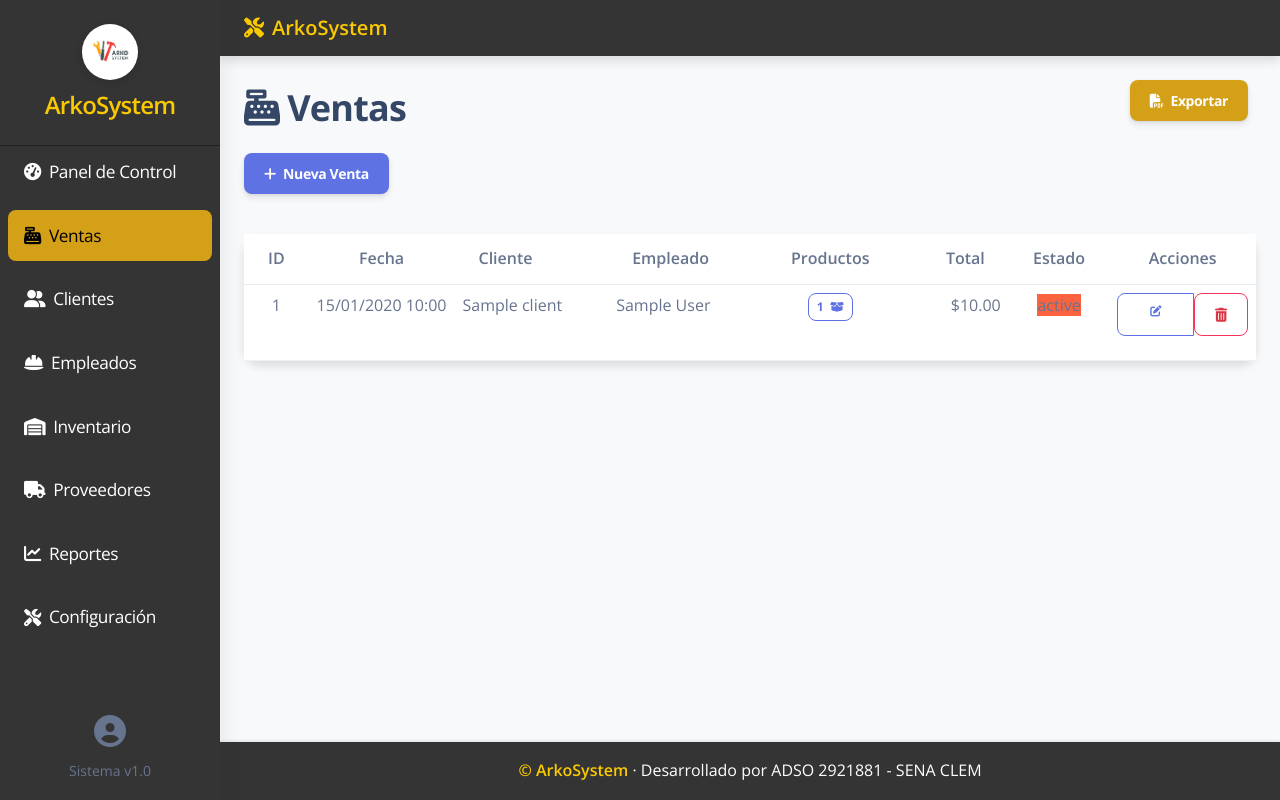
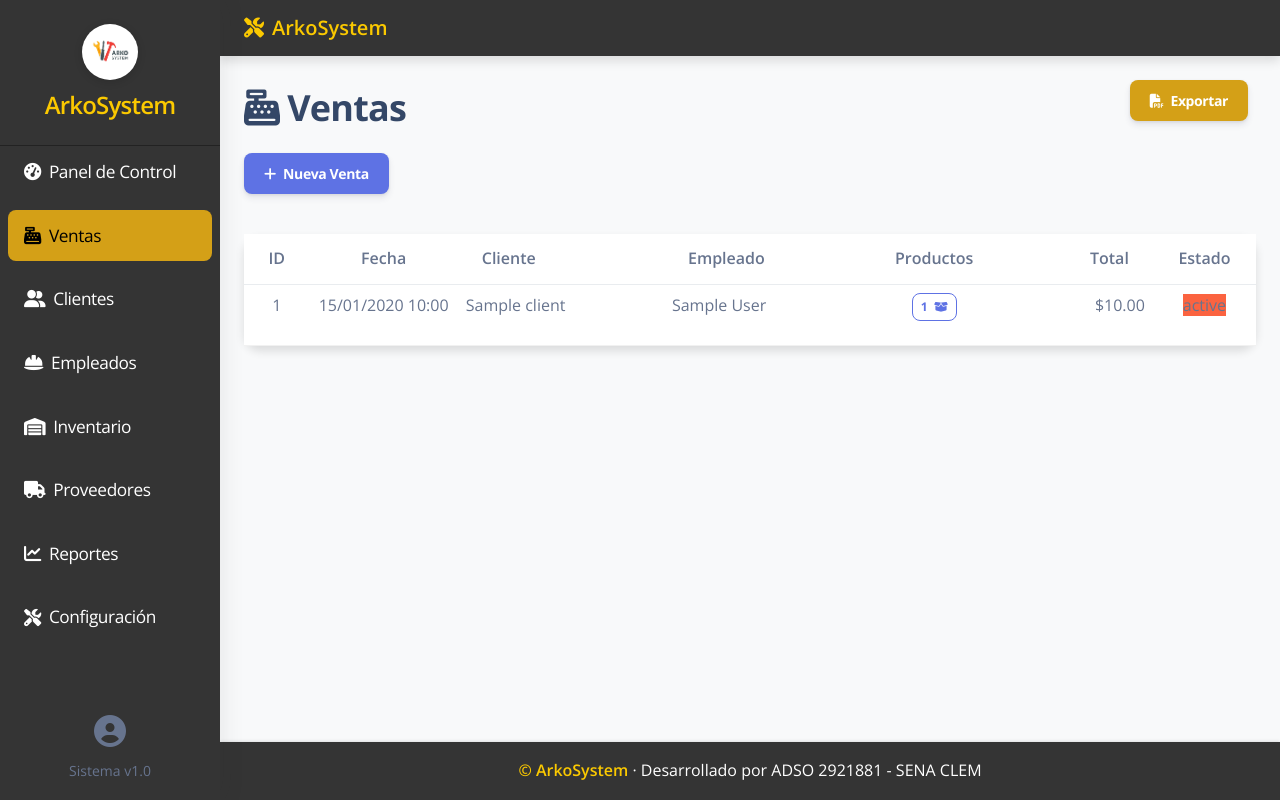
Before and after one commit to Linavs18/ArkoSystem--T1, a Spring Boot app: page /view/sales in a window 1280 px wide. Run offline with Spring Boot 4, Linux system fonts and the light colour scheme; data comes from the database, SQL or seed files in the repository; tables that the repository leaves empty hold one stand-in row (values such as "Sample post"); some libraries are stand-ins or nearby versions.

Commit message:
Sales
Adjusted the viewsale

```diff
--- a/arkosystem/src/main/resources/templates/ViewSale/Sales.html
+++ b/arkosystem/src/main/resources/templates/ViewSale/Sales.html
@@ -6,7 +6,7 @@
     <title>ArkoSystem - Ventas</title>
     <link rel="stylesheet" th:href="@{/assets/css/argon-dashboard.css}">
     <link rel="stylesheet" th:href="@{/assets/css/custom.css}">
-    <link rel="stylesheet" href="https://cdnjs.cloudflare.com/ajax/libs/font-awesome/6.0.0/css/all.min.css  "/>
+    <link rel="stylesheet" href="https://cdnjs.cloudflare.com/ajax/libs/font-awesome/6.0.0/css/all.min.css"/>
 </head>
 <body>
 <div layout:fragment="content">
@@ -56,7 +56,6 @@
                             <th class="text-center" style="width: 8%">Productos</th>
                             <th class="text-end" style="width: 15%">Total</th>
                             <th class="text-center" style="width: 10%">Estado</th>
-                            <th class="text-center" style="width: 10%">Acciones</th>
                         </tr>
                         </thead>
                         <tbody>
@@ -66,12 +65,13 @@
                             <td class="text-truncate" th:text="${sale.client?.name}" th:title="${sale.client?.name}"></td>
                             <td class="text-truncate" th:text="${sale.employee?.name}" th:title="${sale.employee?.name}"></td>
                             <td class="text-center">
-                                <button class="btn btn-sm btn-outline-primary py-1 px-2"
+                                <button class="btn btn-sm btn-outline-primary py-1 px-2 product-toggle-btn"
                                         type="button"
                                         data-bs-toggle="collapse"
                                         th:attr="data-bs-target='#products-'+${sale.id},
                                                     aria-expanded='false',
-                                                    aria-controls='products-'+${sale.id}">
+                                                    aria-controls='products-'+${sale.id}"
+                                        th:id="'btn-'+${sale.id}">
                                     <span th:text="${sale.saleDetails?.size() ?: 0}"></span>
                                     <i class="fas fa-box-open ms-1"></i>
                                 </button>
@@ -85,25 +85,10 @@
                                           th:text="${sale.status} ?: 'Pendiente'">
                                     </span>
                             </td>
-                            <td class="text-center">
-                                <div class="btn-group btn-group-sm" role="group">
-                                    <a th:href="@{/view/sales/edit/{id}(id=${sale.id})}"
-                                       class="btn btn-outline-primary">
-                                        <i class="fas fa-edit"></i>
-                                    </a>
-                                    <form th:action="@{/view/sales/delete/{id}(id=${sale.id})}"
-                                          method="post"
-                                          onsubmit="return confirm('¿Eliminar esta venta?');">
-                                        <button type="submit" class="btn btn-outline-danger">
-                                            <i class="fas fa-trash-alt"></i>
-                                        </button>
-                                    </form>
-                                </div>
-                            </td>
                         </tr>
                         <!-- Detalles de productos -->
-                        <tr th:each="sale : ${sales}">
-                            <td colspan="8" class="p-0 border-0">
+                        <tr th:each="sale : ${sales}" class="product-details-row" th:id="'details-'+${sale.id}">
+                            <td colspan="7" class="p-0 border-0">
                                 <div class="collapse" th:id="'products-'+${sale.id}">
                                     <div class="p-3 bg-light">
                                         <h5 class="mb-3"><i class="fas fa-boxes me-2"></i>Detalles de Productos</h5>
@@ -134,7 +119,7 @@
                             </td>
                         </tr>
                         <tr th:if="${sales?.empty}">
-                            <td colspan="8" class="text-center py-4 text-muted">
+                            <td colspan="7" class="text-center py-4 text-muted">
                                 <i class="fas fa-info-circle me-2"></i>
                                 No se encontraron ventas registradas
                             </td>
@@ -219,6 +204,13 @@
         color: white;
     }
 
+    /* Botón de productos - estado activo */
+    .btn-outline-primary.active {
+        background-color: #6c757d !important;
+        border-color: #6c757d !important;
+        color: white !important;
+    }
+
     /* Badges de estado */
     .badge.bg-success {
         background-color: #28a745 !important;
@@ -244,6 +236,81 @@
         margin-left: 5px;
         font-size: 0.85rem;
     }
+
+    /* Fila de detalles de productos */
+    .product-details-row {
+        background-color: #f8f9fa;
+    }
+
+    /* Ocultar detalles por defecto */
+    .collapse:not(.show) {
+        display: none;
+    }
 </style>
+
+<!-- Script para manejar el cambio de color del botón -->
+<script>
+    document.addEventListener('DOMContentLoaded', function() {
+        // Agregar evento a todos los botones de productos
+        const toggleButtons = document.querySelectorAll('.product-toggle-btn');
+
+        toggleButtons.forEach(button => {
+            // Verificar si el collapse está abierto al cargar la página
+            const targetId = button.getAttribute('data-bs-target');
+            const collapseElement = document.querySelector(targetId);
+
+            if (collapseElement && collapseElement.classList.contains('show')) {
+                button.classList.add('active');
+                button.style.backgroundColor = '#6c757d';
+                button.style.borderColor = '#6c757d';
+                button.style.color = 'white';
+            }
+
+            button.addEventListener('click', function() {
+                const targetId = this.getAttribute('data-bs-target');
+                const collapseElement = document.querySelector(targetId);
+
+                // Toggle active class on button
+                this.classList.toggle('active');
+
+                // Change button style when collapsed/expanded
+                if (this.classList.contains('active')) {
+                    this.style.backgroundColor = '#6c757d';
+                    this.style.borderColor = '#6c757d';
+                    this.style.color = 'white';
+                } else {
+                    this.style.backgroundColor = '';
+                    this.style.borderColor = '';
+                    this.style.color = '';
+                }
+            });
+        });
+
+        // Manejar eventos de Bootstrap collapse
+        document.querySelectorAll('.collapse').forEach(collapse => {
+            collapse.addEventListener('show.bs.collapse', function() {
+                const id = this.id.replace('products-', '');
+                const button = document.querySelector(`#btn-${id}`);
+                if (button) {
+                    button.classList.add('active');
+                    button.style.backgroundColor = '#6c757d';
+                    button.style.borderColor = '#6c757d';
+                    button.style.color = 'white';
+                }
+            });
+
+            collapse.addEventListener('hide.bs.collapse', function() {
+                const id = this.id.replace('products-', '');
+                const button = document.querySelector(`#btn-${id}`);
+                if (button) {
+                    button.classList.remove('active');
+                    button.style.backgroundColor = '';
+                    button.style.borderColor = '';
+                    button.style.color = '';
+                }
+            });
+        });
+    });
+</script>
 </body>
 </html>
```
